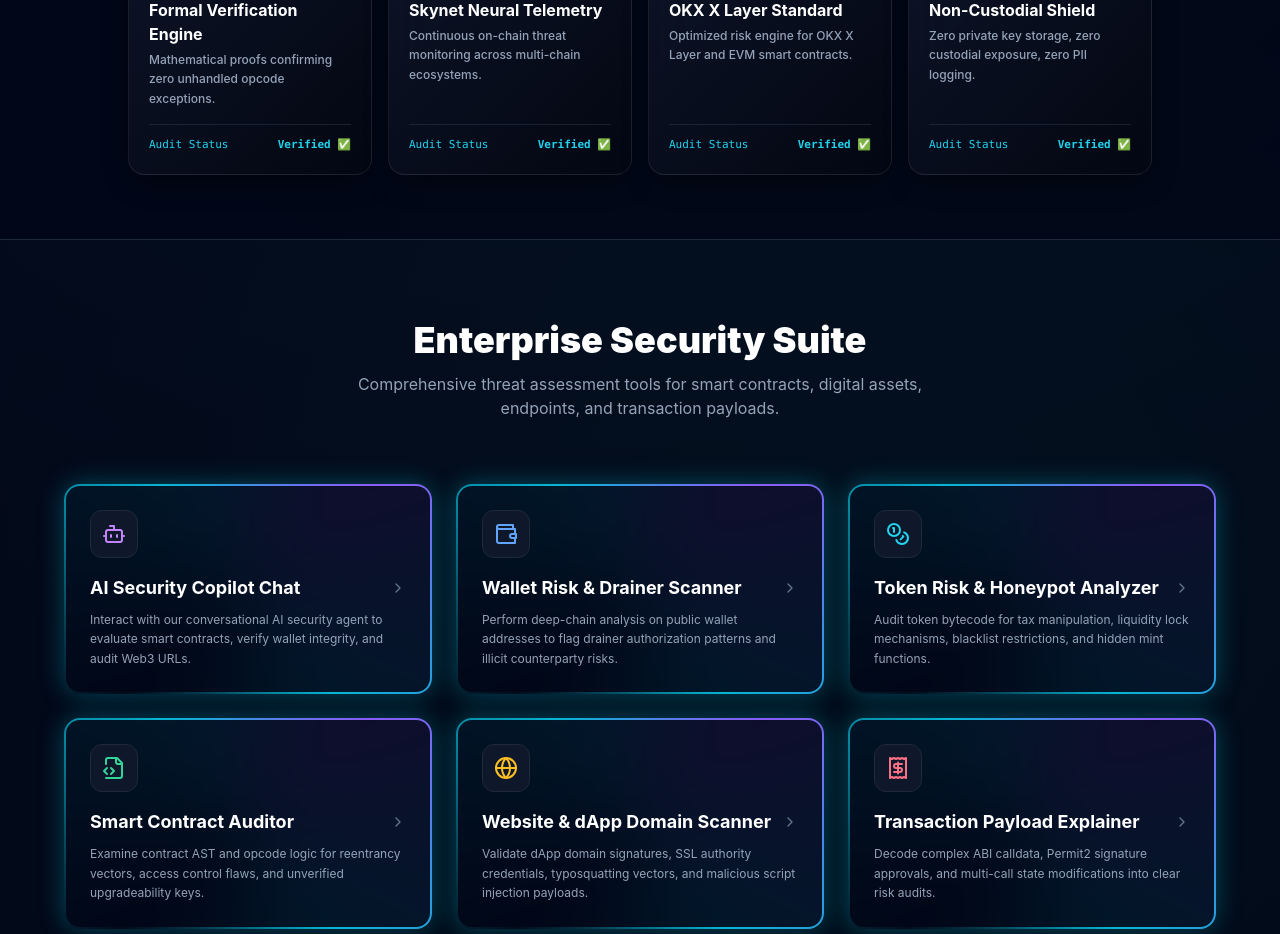
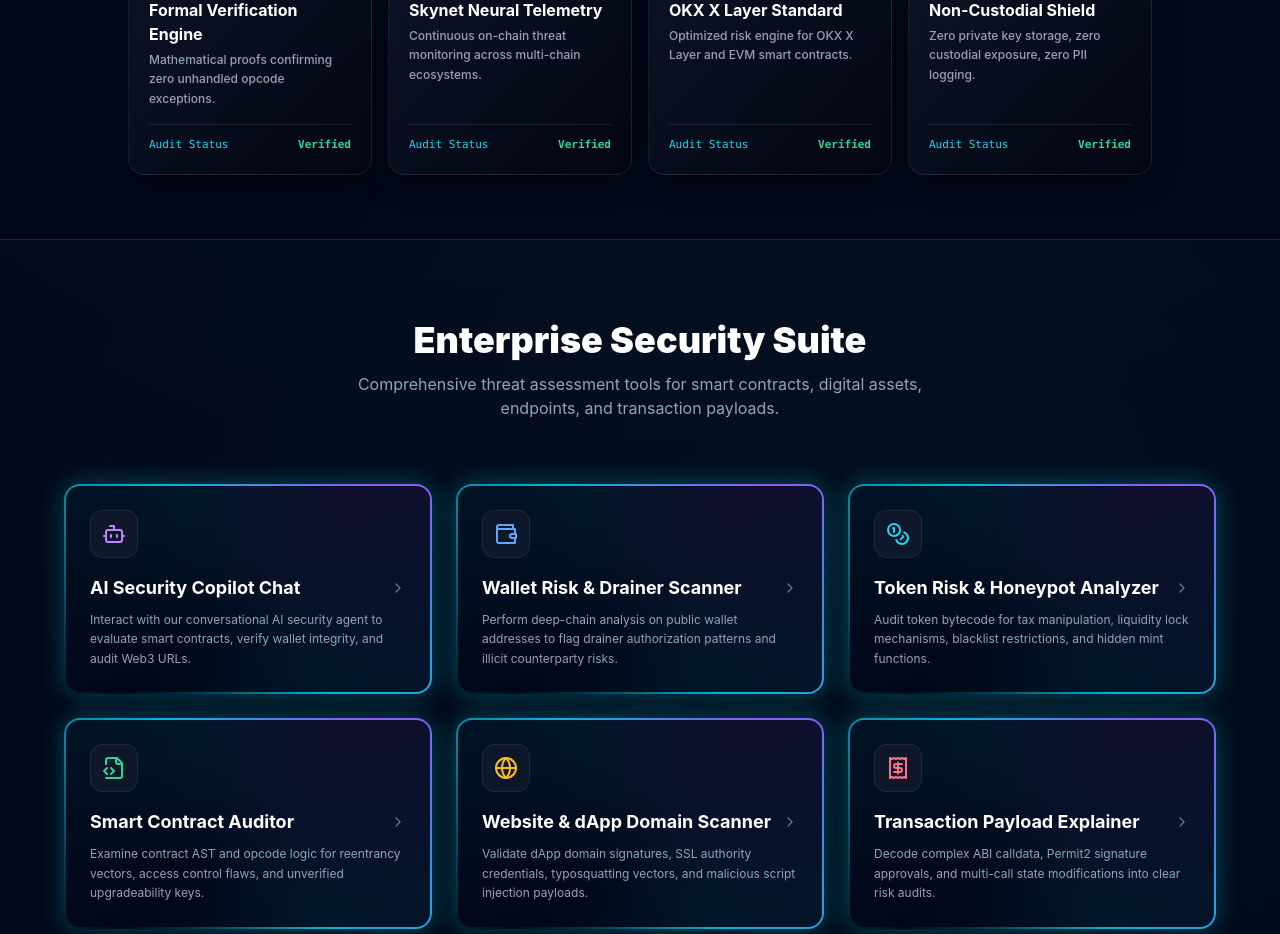
Before and after one commit to Dilshan-Mindika/Aegivex-AI, a Next.js app in the folder frontend/: page / in a window 1280 px wide. Shown: the part 3600-4534 px from the top of the page. Built offline with nearby package versions, Linux system fonts and the light colour scheme; no server answers.

Commit message:
feat: implement landing page and refine project README documentation

```diff
--- a/frontend/app/page.tsx
+++ b/frontend/app/page.tsx
@@ -1014,7 +1014,7 @@
                   </div>
                   <div className="mt-4 pt-3 border-t border-slate-800/80 flex items-center justify-between text-[11px] font-mono text-cyan-400">
                     <span>Audit Status</span>
-                    <span className="font-bold">Verified ✅</span>
+                    <span className="font-bold text-emerald-400">Verified</span>
                   </div>
                 </motion.div>
               );
```
Also changed, not shown: 1 other file (tests, documents, lock files or other folders).
